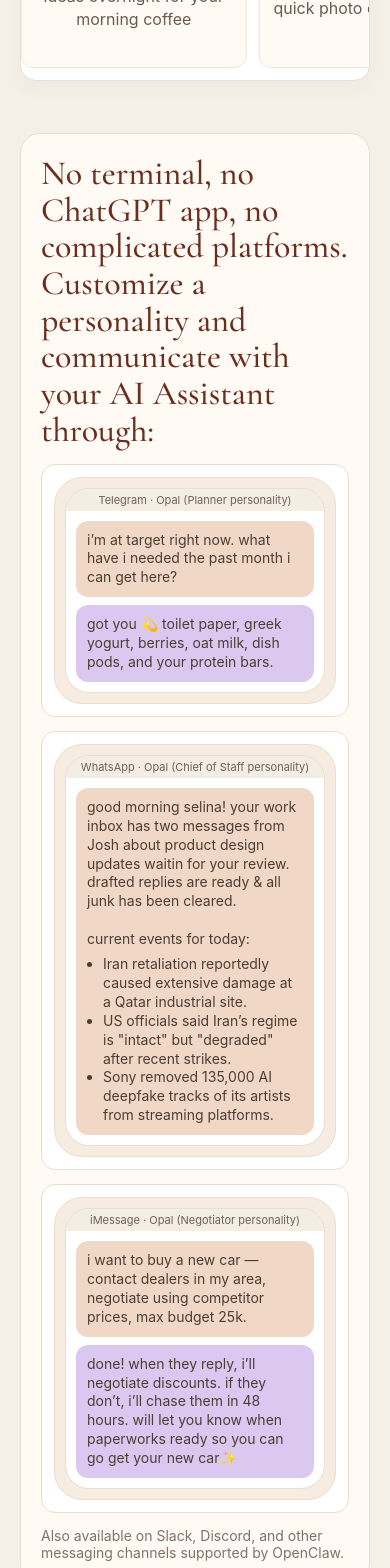
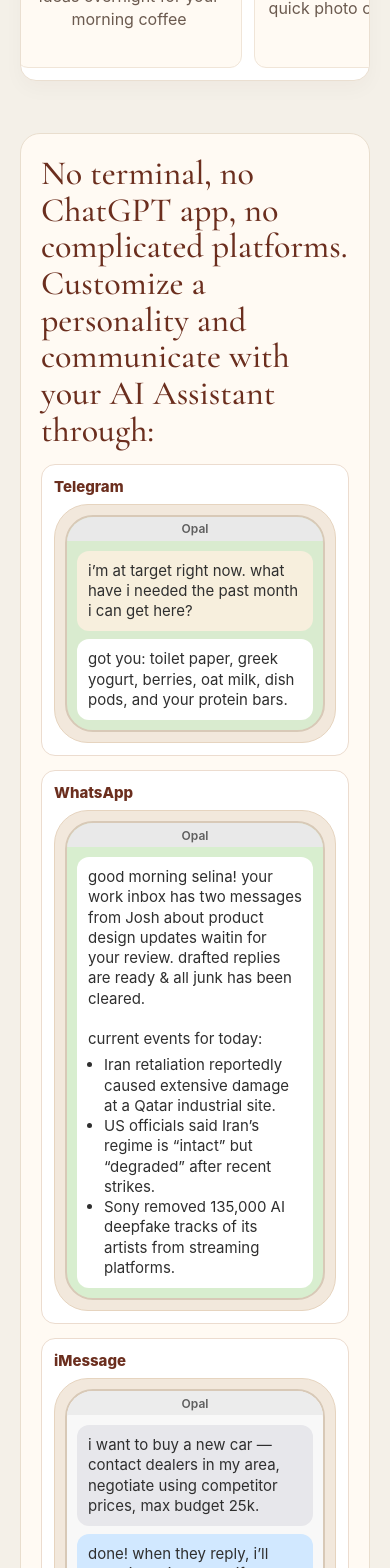
Before and after one commit to opal-the-bot/agent-inbox-mvp, a Next.js app: page /review/opal-ela-7xk9m2/landing in a window 390 px wide. Shown: the part 1041-2609 px from the top of the page. Built offline with nearby package versions, Linux system fonts and the light colour scheme.

Commit message:
Fix line wrap copy and upgrade chat mockups to iPhone-style app-specific interfaces

```diff
--- a/app/review/opal-ela-7xk9m2/landing/page.tsx
+++ b/app/review/opal-ela-7xk9m2/landing/page.tsx
@@ -106,9 +106,7 @@
             </p>
 
             <p style={{ margin: '16px 0 0', color: '#8c8178', fontSize: 16, lineHeight: 1.55 }}>
-              We’re building Opal AI (beta) so everyone can have an AI agent, with more guides and drops coming soon.
-              <br />
-              Grab a limited copy of our Starter PDF to get your agent running.
+              We’re building Opal AI (beta) so everyone can have an AI agent, with more guides and drops coming soon. Grab a limited copy of our Starter PDF to get your agent running.
             </p>
           </div>
         </section>
@@ -128,15 +126,16 @@
 
             <div style={{ display: 'grid', gap: 14, gridTemplateColumns: 'repeat(auto-fit, minmax(260px, 1fr))' }}>
               <article style={{ background: '#fff', border: '1px solid #ecdccf', borderRadius: 14, padding: 12 }}>
-                <div style={{ background: '#f6ece1', borderRadius: 28, padding: 10, border: '1px solid #eddccb' }}>
-                  <div style={{ borderRadius: 24, background: '#fff', border: '1px solid #eadfd1', overflow: 'hidden' }}>
-                    <div style={{ height: 22, background: '#f4ede4', display: 'grid', placeItems: 'center', fontSize: 11, color: '#6f6259' }}>Telegram · Opal (Planner personality)</div>
+                <p style={{ margin: '0 0 8px', fontWeight: 800, color: '#6b2e1e', fontSize: 15 }}>Telegram</p>
+                <div style={{ background: '#f2e8dc', borderRadius: 34, padding: 10, border: '1px solid #e6d4bf' }}>
+                  <div style={{ borderRadius: 28, background: '#d9ebcf', border: '2px solid #d8c9b7', overflow: 'hidden' }}>
+                    <div style={{ height: 24, background: '#e9e9e9', display: 'grid', placeItems: 'center', fontSize: 12, color: '#5f5f5f', fontWeight: 600 }}>Opal</div>
                     <div style={{ padding: 10 }}>
-                      <div style={{ background: '#f1d8c6', borderRadius: 12, padding: '10px 11px', marginBottom: 8, color: '#4c3d34', fontSize: 14, lineHeight: 1.35 }}>
+                      <div style={{ background: '#f7efdd', borderRadius: 12, padding: '10px 11px', marginBottom: 8, color: '#2f2f2f', fontSize: 15, lineHeight: 1.35 }}>
                         i’m at target right now. what have i needed the past month i can get here?
                       </div>
-                      <div style={{ background: '#dbc8f0', borderRadius: 12, padding: '10px 11px', color: '#4c3d34', fontSize: 14, lineHeight: 1.35 }}>
-                        got you 💫 toilet paper, greek yogurt, berries, oat milk, dish pods, and your protein bars.
+                      <div style={{ background: '#ffffff', borderRadius: 12, padding: '10px 11px', color: '#2f2f2f', fontSize: 15, lineHeight: 1.35 }}>
+                        got you: toilet paper, greek yogurt, berries, oat milk, dish pods, and your protein bars.
                       </div>
                     </div>
                   </div>
@@ -144,17 +143,18 @@
               </article>
 
               <article style={{ background: '#fff', border: '1px solid #ecdccf', borderRadius: 14, padding: 12 }}>
-                <div style={{ background: '#f6ece1', borderRadius: 28, padding: 10, border: '1px solid #eddccb' }}>
-                  <div style={{ borderRadius: 24, background: '#fff', border: '1px solid #eadfd1', overflow: 'hidden' }}>
-                    <div style={{ height: 22, background: '#f4ede4', display: 'grid', placeItems: 'center', fontSize: 11, color: '#6f6259' }}>WhatsApp · Opal (Chief of Staff personality)</div>
+                <p style={{ margin: '0 0 8px', fontWeight: 800, color: '#6b2e1e', fontSize: 15 }}>WhatsApp</p>
+                <div style={{ background: '#f2e8dc', borderRadius: 34, padding: 10, border: '1px solid #e6d4bf' }}>
+                  <div style={{ borderRadius: 28, background: '#d8eecf', border: '2px solid #d8c9b7', overflow: 'hidden' }}>
+                    <div style={{ height: 24, background: '#e9e9e9', display: 'grid', placeItems: 'center', fontSize: 12, color: '#5f5f5f', fontWeight: 600 }}>Opal</div>
                     <div style={{ padding: 10 }}>
-                      <div style={{ background: '#f1d8c6', borderRadius: 12, padding: '10px 11px', color: '#4c3d34', fontSize: 14, lineHeight: 1.35 }}>
+                      <div style={{ background: '#ffffff', borderRadius: 12, padding: '10px 11px', color: '#2f2f2f', fontSize: 15, lineHeight: 1.35 }}>
                         good morning selina! your work inbox has two messages from Josh about product design updates waitin for your review. drafted replies are ready & all junk has been cleared.
                         <br /><br />
                         current events for today:
                         <ul style={{ margin: '6px 0 0 16px', padding: 0 }}>
                           <li>Iran retaliation reportedly caused extensive damage at a Qatar industrial site.</li>
-                          <li>US officials said Iran’s regime is "intact" but "degraded" after recent strikes.</li>
+                          <li>US officials said Iran’s regime is “intact” but “degraded” after recent strikes.</li>
                           <li>Sony removed 135,000 AI deepfake tracks of its artists from streaming platforms.</li>
                         </ul>
                       </div>
@@ -164,14 +164,15 @@
               </article>
 
               <article style={{ background: '#fff', border: '1px solid #ecdccf', borderRadius: 14, padding: 12 }}>
-                <div style={{ background: '#f6ece1', borderRadius: 28, padding: 10, border: '1px solid #eddccb' }}>
-                  <div style={{ borderRadius: 24, background: '#fff', border: '1px solid #eadfd1', overflow: 'hidden' }}>
-                    <div style={{ height: 22, background: '#f4ede4', display: 'grid', placeItems: 'center', fontSize: 11, color: '#6f6259' }}>iMessage · Opal (Negotiator personality)</div>
+                <p style={{ margin: '0 0 8px', fontWeight: 800, color: '#6b2e1e', fontSize: 15 }}>iMessage</p>
+                <div style={{ background: '#f2e8dc', borderRadius: 34, padding: 10, border: '1px solid #e6d4bf' }}>
+                  <div style={{ borderRadius: 28, background: '#f8f8f8', border: '2px solid #d8c9b7', overflow: 'hidden' }}>
+                    <div style={{ height: 24, background: '#ececec', display: 'grid', placeItems: 'center', fontSize: 12, color: '#5f5f5f', fontWeight: 600 }}>Opal</div>
                     <div style={{ padding: 10 }}>
-                      <div style={{ background: '#f1d8c6', borderRadius: 12, padding: '10px 11px', marginBottom: 8, color: '#4c3d34', fontSize: 14, lineHeight: 1.35 }}>
+                      <div style={{ background: '#e7e7eb', borderRadius: 12, padding: '10px 11px', marginBottom: 8, color: '#2f2f2f', fontSize: 15, lineHeight: 1.35 }}>
                         i want to buy a new car — contact dealers in my area, negotiate using competitor prices, max budget 25k.
                       </div>
-                      <div style={{ background: '#dbc8f0', borderRadius: 12, padding: '10px 11px', color: '#4c3d34', fontSize: 14, lineHeight: 1.35 }}>
+                      <div style={{ background: '#d1e8ff', borderRadius: 12, padding: '10px 11px', color: '#2f2f2f', fontSize: 15, lineHeight: 1.35 }}>
                         done! when they reply, i’ll negotiate discounts. if they don’t, i’ll chase them in 48 hours. will let you know when paperworks ready so you can go get your new car✨
                       </div>
                     </div>
```
